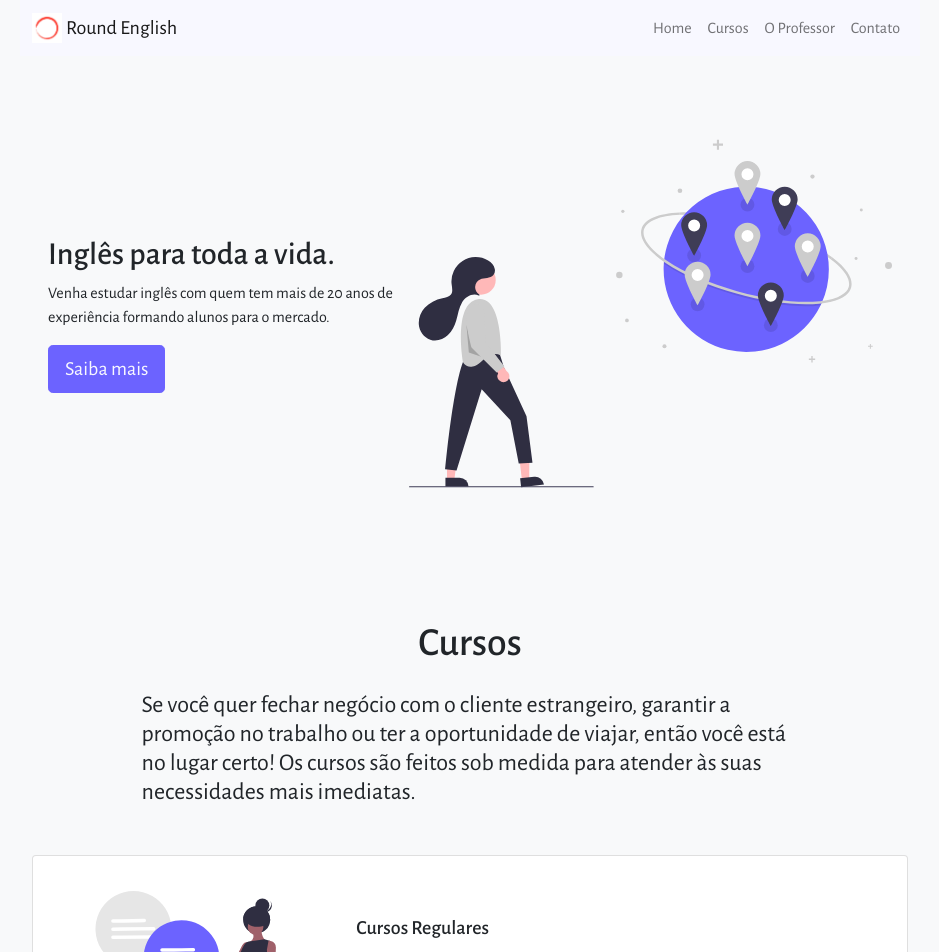
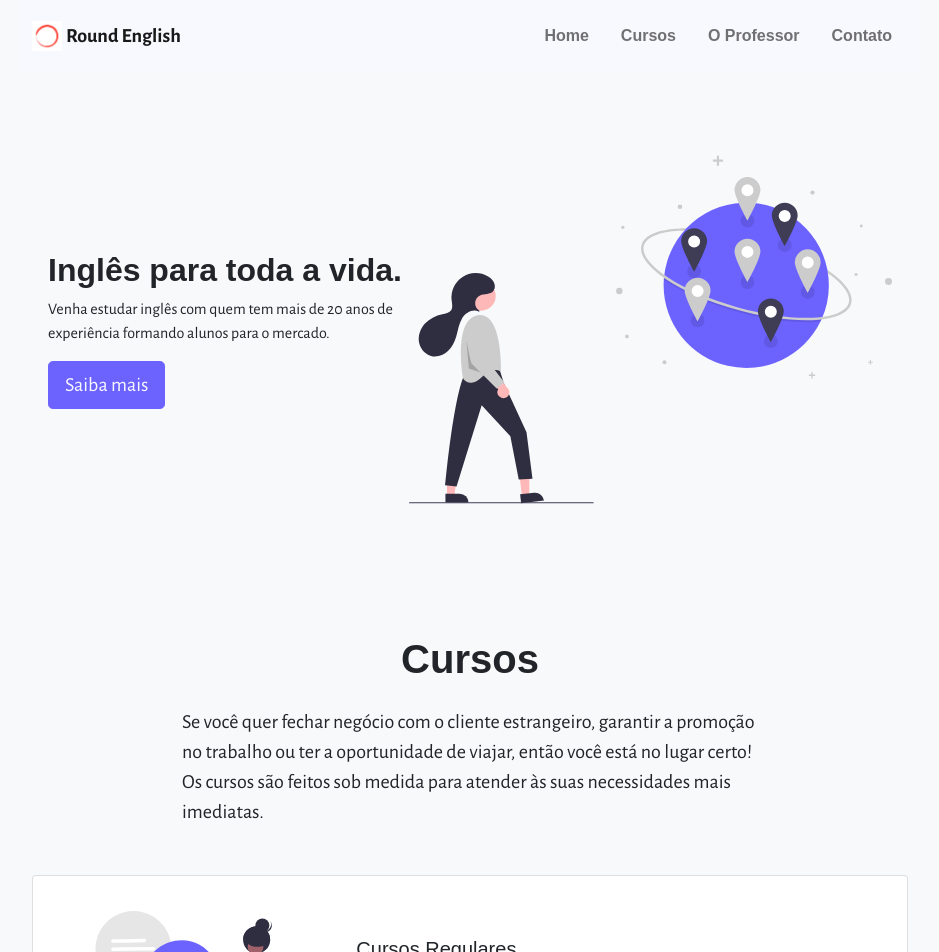
Before and after one commit to andrepadeti/round, a Next.js app: page / in a window 1280 px wide. Shown: the top 952 px of the page, without its empty margins (170-1109 px from the left). Built offline with nearby package versions, Linux system fonts and the light colour scheme.

Commit message:
working on typography

```diff
--- a/components/card.jsx
+++ b/components/card.jsx
@@ -3,7 +3,7 @@ import Link from 'next/link'
 
 const Card = ({ title, text, link, image }) => {
   return (
-    <div className="card mb-3 p-4 m-auto" >
+    <div className="card mb-3 p-4 m-auto">
       <div className="row">
         <div className="col-md-4 text-center">
           <Image
--- a/components/cursos.jsx
+++ b/components/cursos.jsx
@@ -4,13 +4,17 @@ import SectionTitle from './sectionTitle'
 const Cursos = () => {
   return (
     <>
-      <SectionTitle title="Cursos" id='cursos' />
-      <h4 className='fw-normal mb-5 w-75 m-auto'>
-        Se você quer fechar negócio com o cliente estrangeiro, garantir a
-        promoção no trabalho ou ter a oportunidade de viajar, então você está no
-        lugar certo! Os cursos são feitos sob medida para atender às suas
-        necessidades mais imediatas.
-      </h4>
+      <SectionTitle title="Cursos" id="cursos" />
+      <div className="row">
+        <div className="col-12 col-md-8 m-auto">
+          <p className="fs-5 mb-5">
+            Se você quer fechar negócio com o cliente estrangeiro, garantir a
+            promoção no trabalho ou ter a oportunidade de viajar, então você
+            está no lugar certo! Os cursos são feitos sob medida para atender às
+            suas necessidades mais imediatas.
+          </p>
+        </div>
+      </div>
       <Card
         title="Cursos Regulares"
         text="Aulas comunicativas para quem precisa melhorar o inglês para os mais variados fins."
--- a/components/footer.jsx
+++ b/components/footer.jsx
@@ -3,17 +3,29 @@ import Image from 'next/image'
 
 const Footer = () => {
   return (
-    <footer className="container-fluid" id='contato'>
+    <footer className="container-fluid" id="contato">
       <div className="row py-3 px-5 justify-content-center align-items-center bg-secondary text-light border-bottom">
-        <div className="col-md-4 col-sm-12 text-center text-md-left mb-4 mb-md-0">
+        {/* <div className="col-md-5 col-sm-12 text-center text-md-left mb-4 mb-md-0">
           <h5 className="mb-0">Siga-nos nas mídias sociais!</h5>
-        </div>
+        </div> */}
         <div className="col-md-4 col-sm-12 text-center text-md-left pl-md-5">
-          <a href="https://www.facebook.com/roundenglish" className="me-4 text-light">
-            <FontAwesomeIcon icon={['fab', 'facebook']} size='2x' />
+          <a
+            href="https://www.facebook.com/roundenglish"
+            className="me-5 text-light"
+          >
+            <FontAwesomeIcon icon={['fab', 'facebook']} size="2x" />
           </a>
-          <a href="https://www.instagram.com/round.english" className='text-light'>
+          <a
+            href="https://www.instagram.com/round.english"
+            className="me-5 text-light"
+          >
             <FontAwesomeIcon icon={['fab', 'instagram']} size="2x" />
+          </a>
+          <a
+            href="https://www.linkedin.com/in/andrepadeti/"
+            className="text-light"
+          >
+            <FontAwesomeIcon icon={['fab', 'linkedin']} size="2x" />
           </a>
         </div>
       </div>
@@ -29,7 +41,7 @@ const Footer = () => {
           <h5>Contato</h5>
           <hr style={{ width: '60px' }} />
           <p>
-            <a href="mailto:cafe@gmail.com" className='text-light'>
+            <a href="mailto:cafe@gmail.com" className="text-light">
               <FontAwesomeIcon icon={['fa', 'envelope']} className="me-2" />
               contato@roundenglish.com.br
             </a>
@@ -43,11 +55,16 @@ const Footer = () => {
 
       <div className="row py-3 bg-secondary text-light">
         <div className="d-flex justify-content-center">
-          <div >
+          <div>
             Copyright &#169; {new Date().getFullYear()}
-            <a href="mailto:andrepadeti@hotmail.com" className='text-light'>
+            <a href="mailto:andrepadeti@hotmail.com" className="text-light">
               <FontAwesomeIcon icon={['fa', 'envelope']} className="mx-2" />
-              <Image src='/images/avatar.png' width={15} height={15} layout='fixed' />
+              <Image
+                src="/images/avatar.png"
+                width={15}
+                height={15}
+                layout="fixed"
+              />
               <span className="ms-2">André Padeti</span>
             </a>
           </div>
--- a/components/hero.jsx
+++ b/components/hero.jsx
@@ -2,7 +2,7 @@ import Image from 'next/image'
 
 const Hero = () => {
   return (
-    <div className="d-flex flex-wrap flex-md-nowrap justify-content-center align-items-center p-3">
+    <div id='hero' className="d-flex flex-wrap flex-md-nowrap justify-content-center align-items-center p-3">
       <div className="flex-shrink-1 py-5 text-center text-md-start">
         <h2>Inglês para toda a vida.</h2>
         <p>
@@ -21,6 +21,14 @@ const Hero = () => {
           height={350}
         />
       </div>
+      <style jsx>
+        {`
+          h2 {
+            // font-family: 'Montserrat', sans-serif;
+            font-weight: 900;
+          }
+        `}
+      </style>
     </div>
   )
 }
--- a/components/navbar.jsx
+++ b/components/navbar.jsx
@@ -16,34 +16,35 @@ const Navigation = () => {
               height={30}
               layout="fixed"
             />
-            <span className="ms-1">Round English</span>
+            <span className="ms-1 fw-bolder">Round English</span>
           </Navbar.Brand>
           <Navbar.Toggle aria-controls="basic-navbar-nav" />
           <Navbar.Collapse>
             <Nav className="ms-auto">
-              <Link href="/index">
-                <Nav.Link>Home</Nav.Link>
+              <Link href="#hero" passHref>
+                <Nav.Link><span className="nav-link">Home</span></Nav.Link>
               </Link>
               <Link href="#cursos" passHref>
-                <Nav.Link>Cursos</Nav.Link>
+                <Nav.Link><span className='nav-link'>Cursos</span></Nav.Link>
               </Link>
               <Link href="#about" passHref>
-                <Nav.Link>O Professor</Nav.Link>
+                <Nav.Link><span className='nav-link'>O Professor</span></Nav.Link>
               </Link>
               <Link href="#contato" passHref>
-                <Nav.Link>Contato</Nav.Link>
+                <Nav.Link><span className='nav-link'>Contato</span></Nav.Link>
               </Link>
             </Nav>
           </Navbar.Collapse>
         </div>
       </Navbar>
-      {/* <style jsx>
+      <style jsx>
         {`
-          .container {
-            width: 700px;
+          .nav-link {
+            font-family: 'Montserrat', sans-serif;
+            font-weight: 900;
           }
         `}
-      </style> */}
+      </style>
     </>
   )
 }
--- a/components/sectionTitle.jsx
+++ b/components/sectionTitle.jsx
@@ -1,5 +1,17 @@
 const SectionTitle = ({ title, id }) => {
-  return <h1 id={id} className="text-center mt-5 mb-4">{title}</h1>
+  return (
+    <>
+      <h1 id={id} className="text-center mt-5 mb-4">
+        {title}
+      </h1>
+      <style jsx>{`
+        h1 {
+          font-weight: 900;
+        }
+      `}
+      </style>
+    </>
+  )
 }
 
 export default SectionTitle
--- a/styles/global.scss
+++ b/styles/global.scss
@@ -8,3 +8,7 @@ body {
   margin: 0 auto;
   background-color: $light;
 }
+
+h1, h2, h3, h4, h5, h6 {
+  font-family: 'Montserrat', sans-serif;
+}
```
